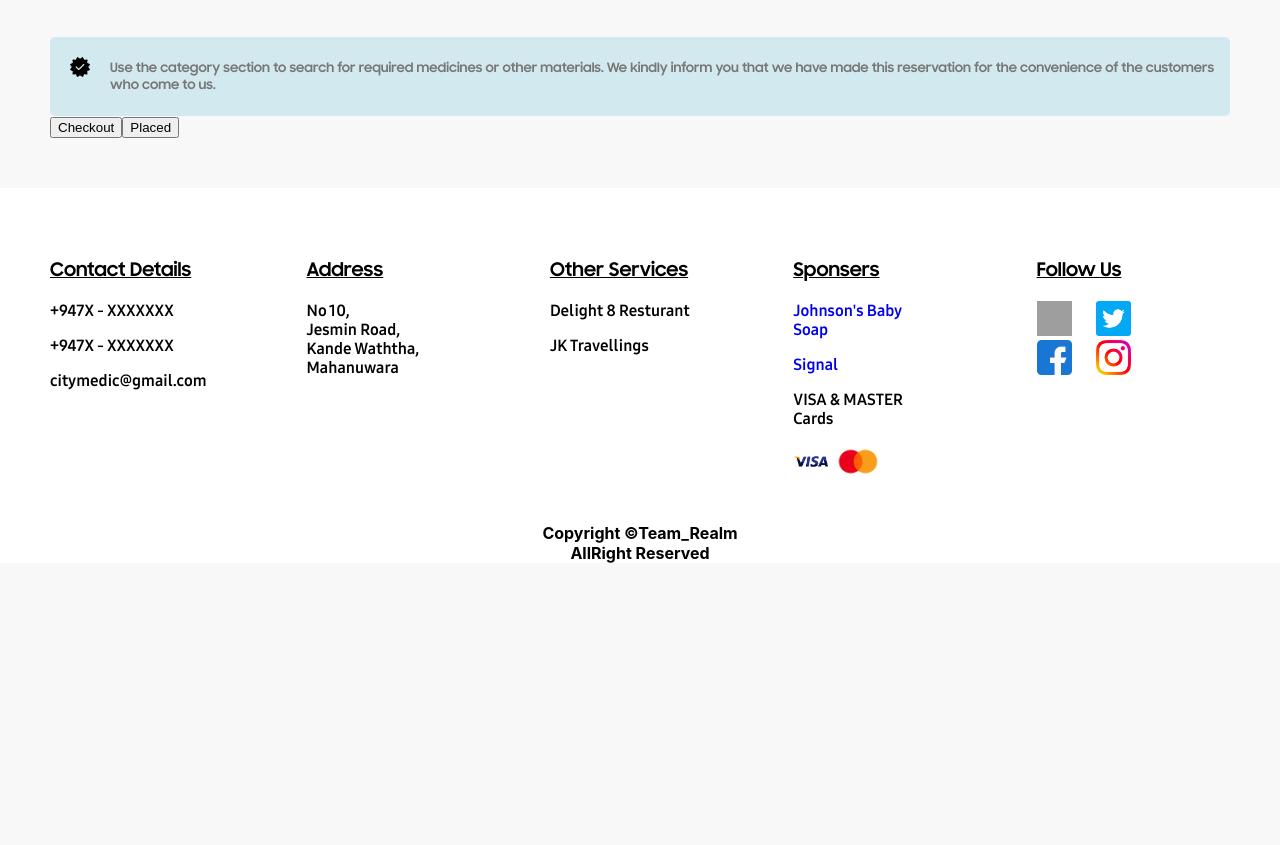
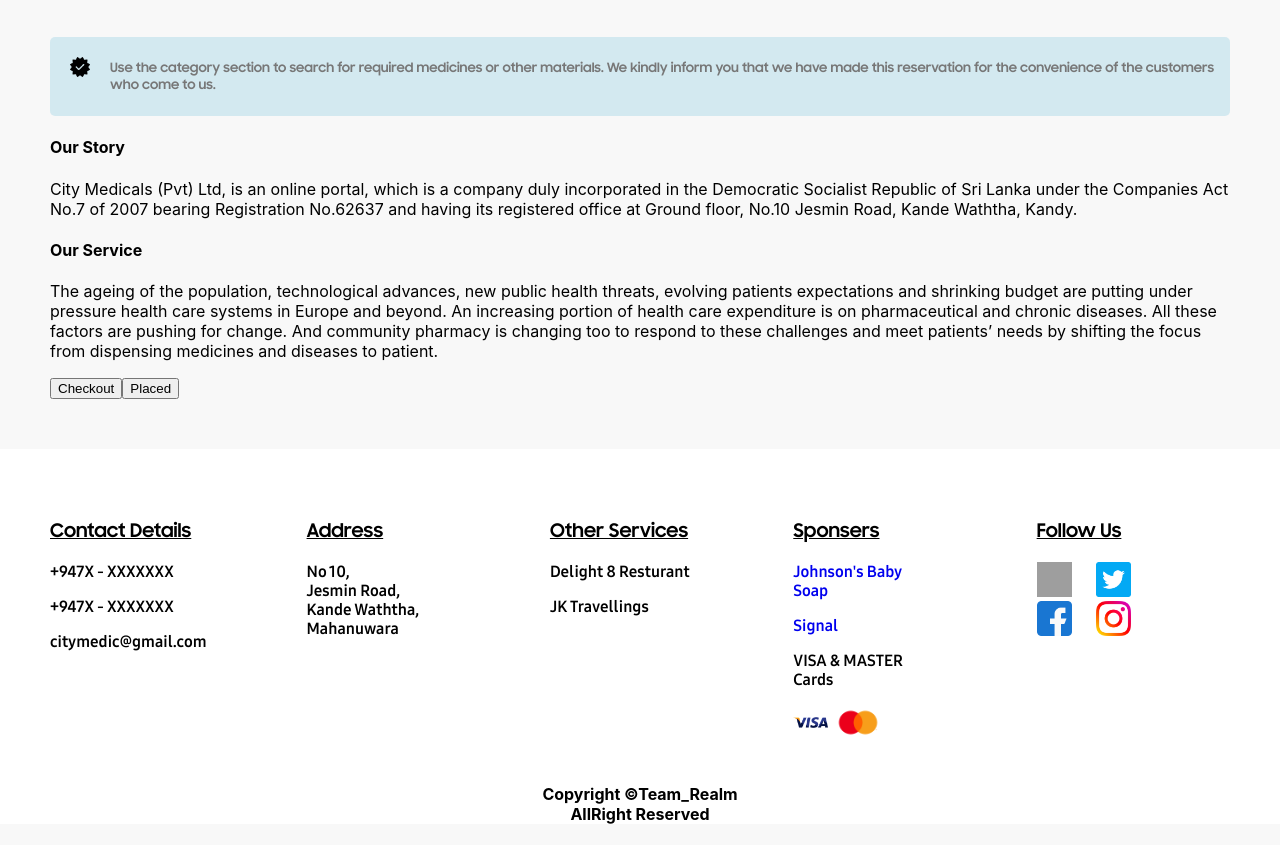
Before and after one commit to DThiwanka/ITPM-Project, a React (Create React App) app: page / in a window 1280 px wide. Shown: the part 1720-2565 px from the top of the page. Before the commit the page ends 2304 px from the top, so only its background shows below. Built offline with nearby package versions, Linux system fonts and the light colour scheme; grey boxes are pictures that could not be loaded.

Commit message:
Implementing Service View

```diff
--- a/src/components/home.js
+++ b/src/components/home.js
@@ -184,11 +184,34 @@ function Home() {
 
           {/* For Instruction */}
           <div className="instructionContainer">
-          <img src={verify_black_ico}/><p>Use the category section to search for required medicines or other materials. We kindly inform you that we have made this reservation for the convenience of the
+            <img src={verify_black_ico} /><p>Use the category section to search for required medicines or other materials. We kindly inform you that we have made this reservation for the convenience of the
               customers who come to us.</p>
           </div>
 
         </div>
+      </div>
+
+      {/* Ended Categories view implementing */}
+
+
+
+      {/* Starting Services view implementing */}
+      <div className="servicesContainer">
+
+        <div className="service">
+          <h4>Our Story</h4>
+          <p>City Medicals (Pvt) Ltd, is an online portal, which is a company duly incorporated in the Democratic Socialist Republic of Sri Lanka under the Companies Act
+            No.7 of 2007 bearing Registration No.62637 and having its registered office at Ground floor, No.10 Jesmin Road, Kande Waththa, Kandy.</p>
+        </div>
+
+        <div className="service">
+          <h4>Our Service</h4>
+          <p>The ageing of the population, technological advances, new public health threats, evolving patients expectations and shrinking budget are putting under pressure
+            health care systems in Europe and beyond. An increasing portion of health care expenditure is on pharmaceutical and chronic diseases. All these factors are
+            pushing for change. And community pharmacy is changing too to respond to these challenges and meet patients’ needs by shifting the focus from dispensing
+            medicines and diseases to patient.</p>
+        </div>
+
       </div>
 
       {/* Ended Categories view implementing */}
```
Also changed, not shown: src/CSS/home.css (+10 -0 lines).
